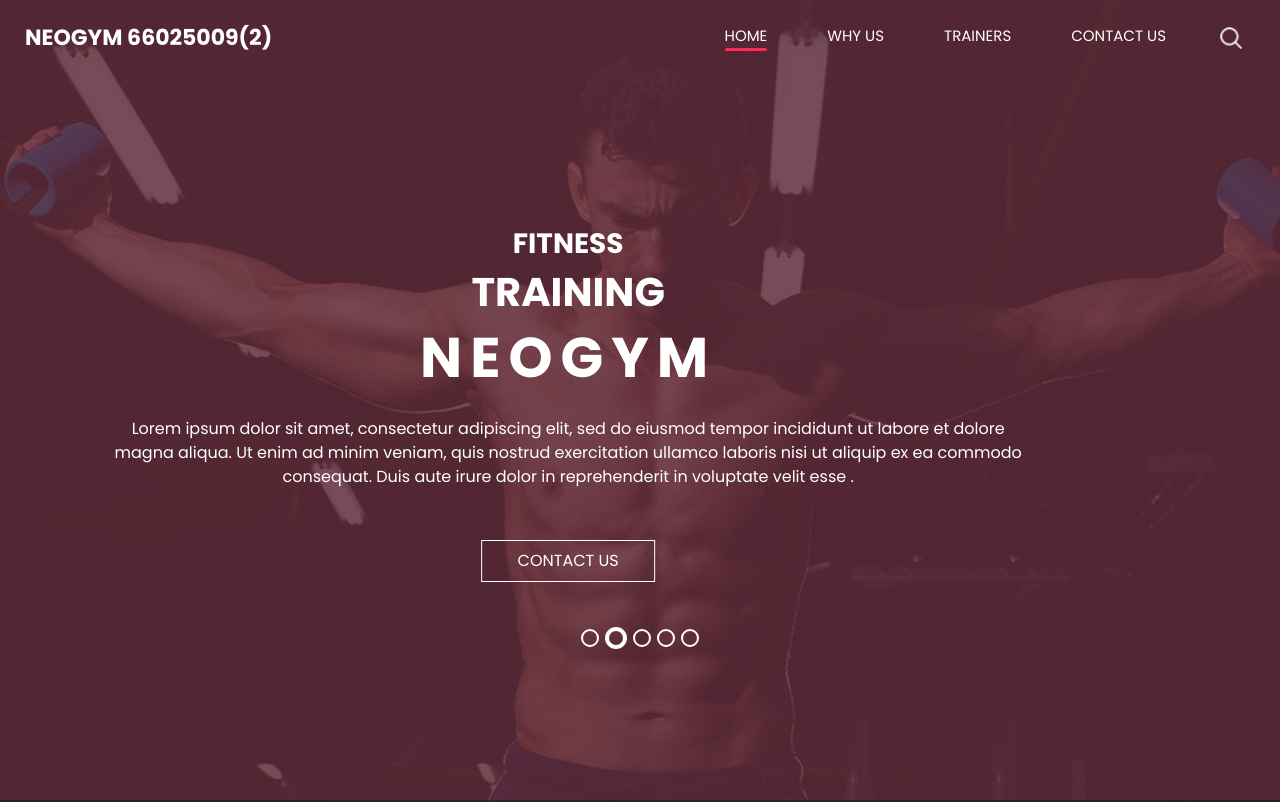
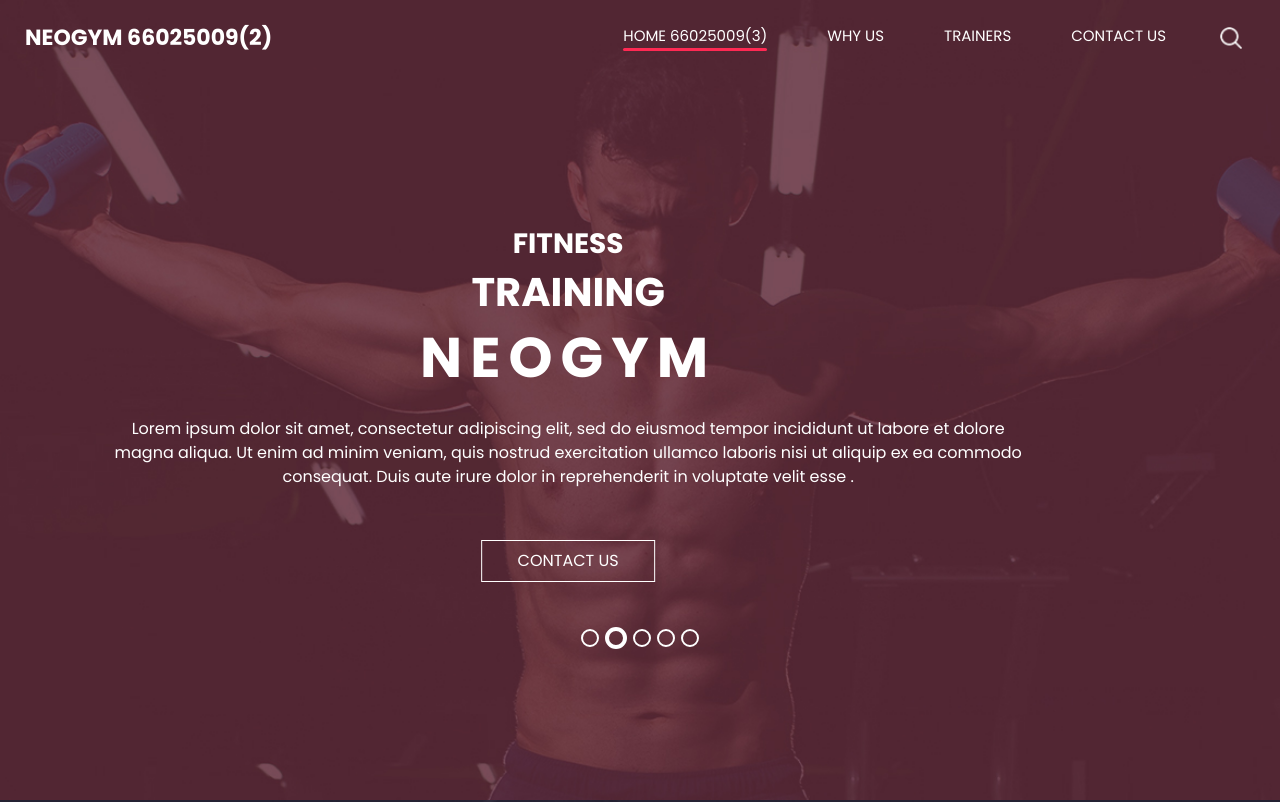
Before and after one commit to 66025009/66025009-html, a plain HTML site: page index.html in a window 1280 px wide. Shown: the top 802 px of the page. Drawn offline with nearby package versions, Linux system fonts and the light colour scheme.

Commit message:
Update index.html 66025009(3)

```diff
--- a/index.html
+++ b/index.html
@@ -47,7 +47,7 @@
             <div class="d-flex ml-auto flex-column flex-lg-row align-items-center">
               <ul class="navbar-nav  ">
                 <li class="nav-item active">
-                  <a class="nav-link" href="index.html">Home <span class="sr-only">(current)</span></a>
+                  <a class="nav-link" href="index.html">Home 66025009(3)<span class="sr-only">(current)</span></a>
                 </li>
                 <li class="nav-item ">
                   <a class="nav-link" href="why.html"> Why us </a>
```
